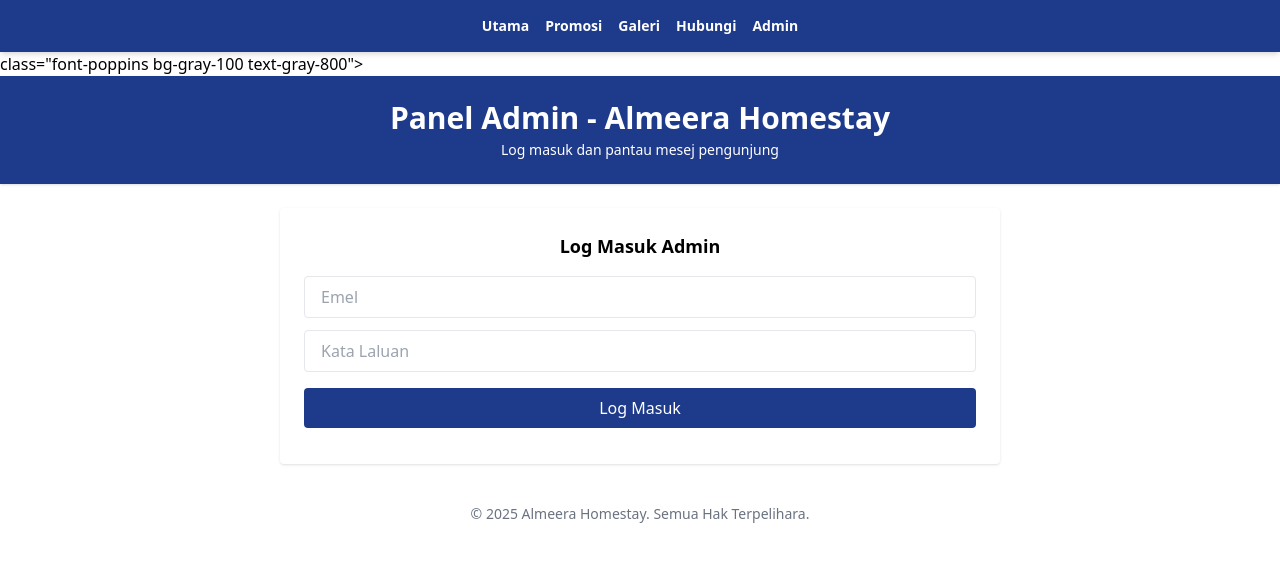
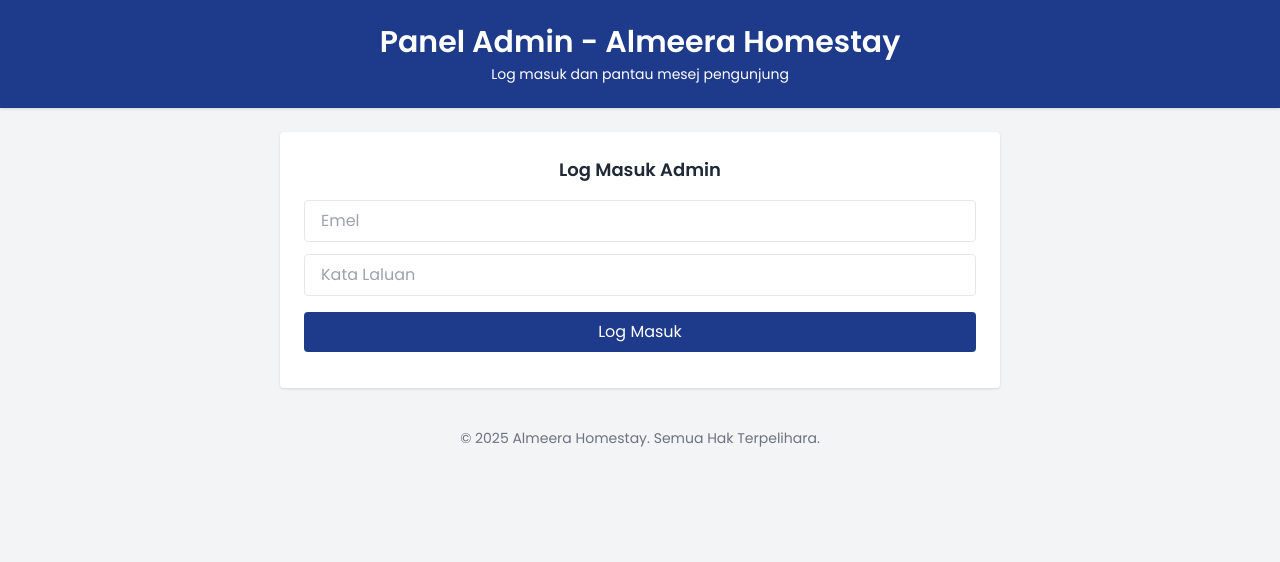
Before and after one commit to mohdsah/Almeera-HomeStay, a plain HTML site: page admin.html in a window 1280 px wide. Drawn offline with nearby package versions, Linux system fonts and the light colour scheme.

Commit message:
Add files via upload

```diff
--- a/admin.html
+++ b/admin.html
@@ -22,18 +22,7 @@
   </script>
   <link href="https://fonts.googleapis.com/css2?family=Poppins:wght@400;600&display=swap" rel="stylesheet">
 </head>
-<body>
-
-<nav class="bg-primary text-white px-6 py-4 flex justify-center shadow-md sticky top-0 z-50">
-  <ul class="flex gap-4 text-sm font-semibold">
-    <li><a href="index.html" class="hover:text-accent">Utama</a></li>
-    <li><a href="promosi.html" class="hover:text-accent">Promosi</a></li>
-    <li><a href="galeri.html" class="hover:text-accent">Galeri</a></li>
-    <li><a href="hubungi.html" class="hover:text-accent">Hubungi</a></li>
-    <li><a href="admin.html" class="hover:text-accent">Admin</a></li>
-  </ul>
-</nav>
- class="font-poppins bg-gray-100 text-gray-800">
+<body class="font-poppins bg-gray-100 text-gray-800">
 
 <header class="bg-primary text-white py-6 shadow text-center">
   <h1 class="text-3xl font-bold">Panel Admin - Almeera Homestay</h1>
```
Also changed, not shown: galeri.html (+1 -12 lines), hubungi.html (+1 -12 lines), index.html (+8 -1 lines), promosi.html (+1 -12 lines).
